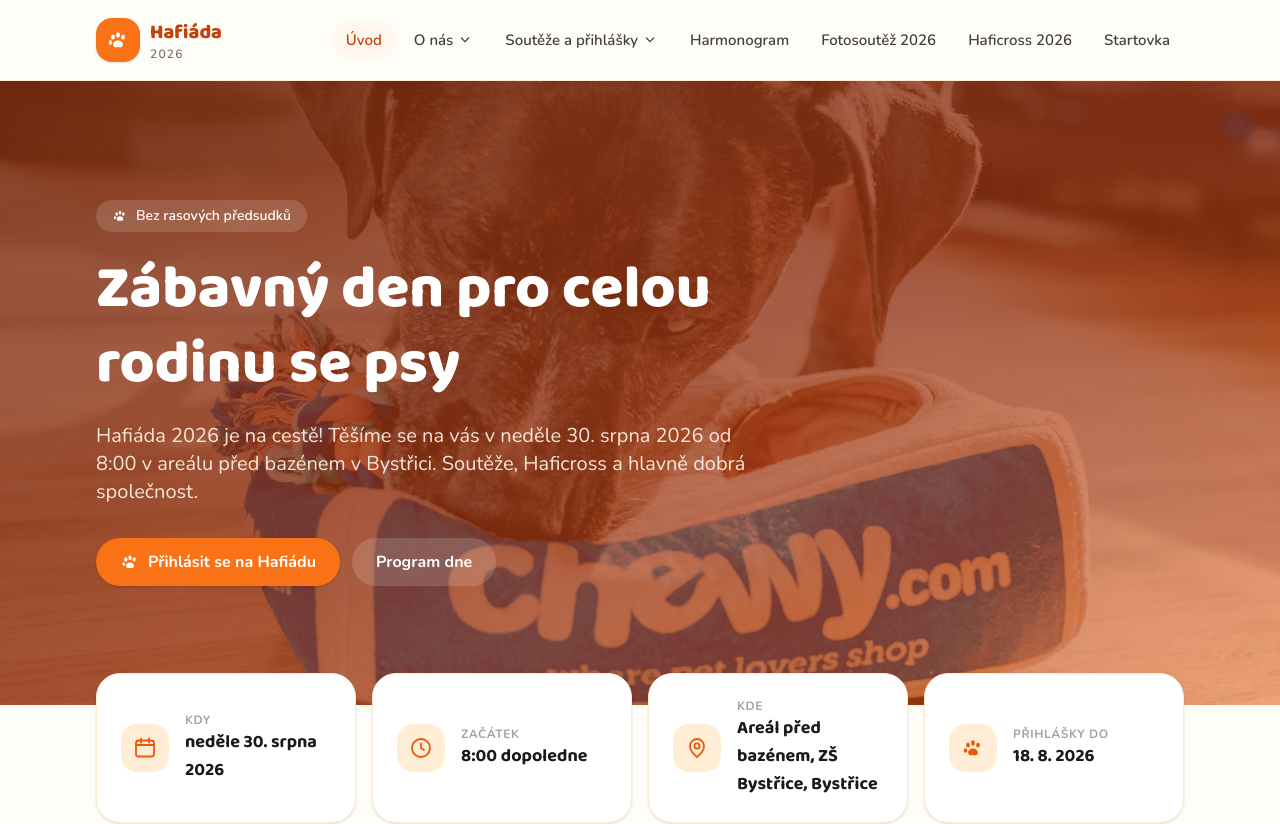
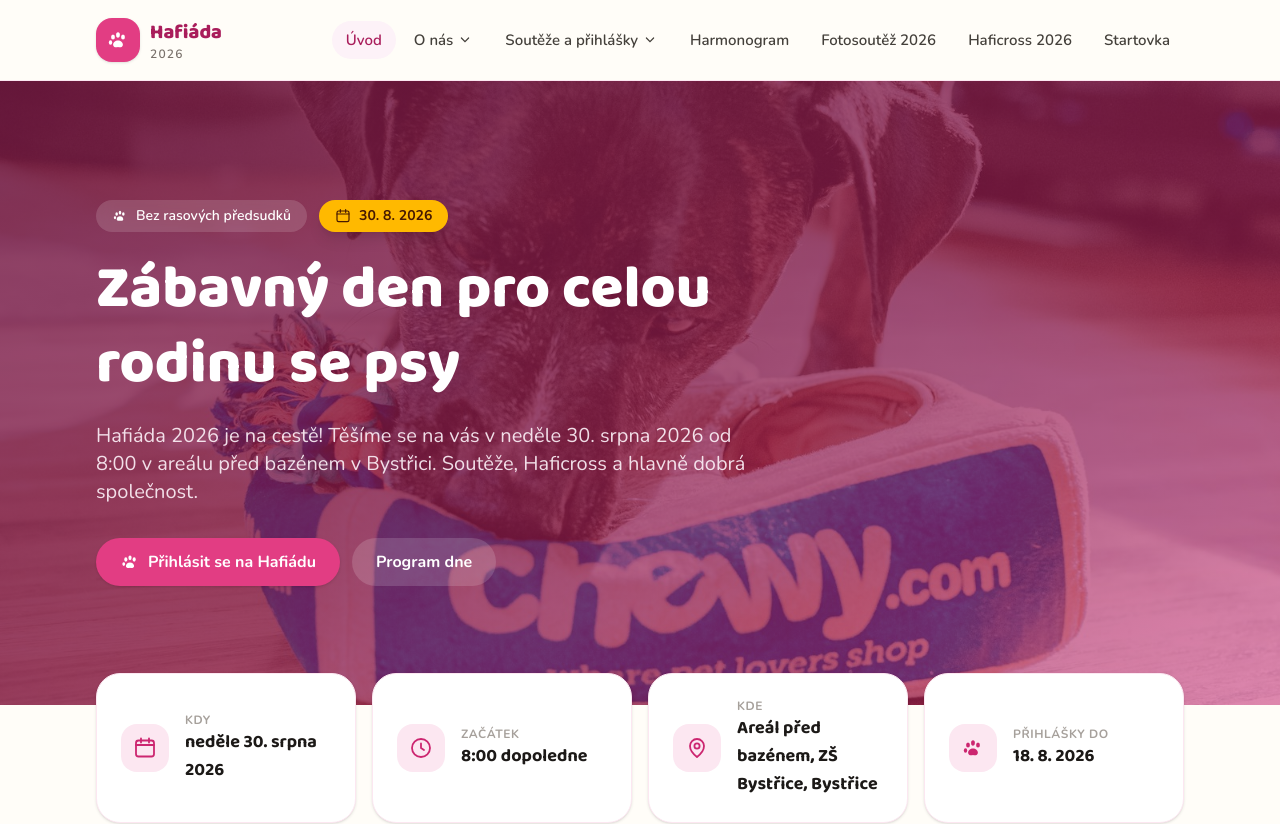
Before and after one commit to tereza-vac/hafiada-web, a React (Vite) app: page / in a window 1280 px wide. Shown: the top 824 px of the page. Built offline with nearby package versions, Linux system fonts and the light colour scheme.

Commit message:
style: barevne tema do barev plakatu (ruzova/magenta) + zlaty akcent data v hero

```diff
--- a/index.html
+++ b/index.html
@@ -8,7 +8,7 @@
       name="description"
       content="Hafiáda 2026 – zábavný den pro celou rodinu se psy. Soutěže, Haficross a pomoc zvířátkům v nouzi. 30. 8. 2026 v Bystřici."
     />
-    <meta name="theme-color" content="#ea580c" />
+    <meta name="theme-color" content="#cc2670" />
     <meta name="author" content="Hafiáda, z.s." />
     <meta name="robots" content="index, follow" />
     <link rel="canonical" href="https://hafiada.cz/" />
--- a/src/index.css
+++ b/src/index.css
@@ -1,16 +1,16 @@
 @import "tailwindcss";
 
 @theme {
-  --color-brand-50: #fff7ed;
-  --color-brand-100: #ffedd5;
-  --color-brand-200: #fed7aa;
-  --color-brand-300: #fdba74;
-  --color-brand-400: #fb923c;
-  --color-brand-500: #f97316;
-  --color-brand-600: #ea580c;
-  --color-brand-700: #c2410c;
-  --color-brand-800: #9a3412;
-  --color-brand-900: #7c2d12;
+  --color-brand-50: #fdf2f8;
+  --color-brand-100: #fce7f1;
+  --color-brand-200: #fbcfe3;
+  --color-brand-300: #f6a6c9;
+  --color-brand-400: #ef6fa6;
+  --color-brand-500: #e23d83;
+  --color-brand-600: #cc2670;
+  --color-brand-700: #a91d5b;
+  --color-brand-800: #8a1a4c;
+  --color-brand-900: #731843;
 
   --color-teal-50: #f0fdfa;
   --color-teal-100: #ccfbf1;
@@ -52,7 +52,7 @@
   .paw-bg {
     background-image: radial-gradient(
       circle at 1px 1px,
-      rgba(234, 88, 12, 0.08) 2px,
+      rgba(226, 61, 131, 0.08) 2px,
       transparent 0
     );
     background-size: 28px 28px;
--- a/src/pages/HomePage.tsx
+++ b/src/pages/HomePage.tsx
@@ -60,9 +60,14 @@ export default function HomePage() {
         <div className="absolute inset-0 bg-gradient-to-br from-brand-900/85 via-brand-800/75 to-brand-600/55" />
         <div className="container-page relative grid min-h-[78vh] items-center py-20">
           <div className="max-w-2xl">
-            <p className="inline-flex items-center gap-2 rounded-full bg-white/15 px-4 py-1.5 text-sm font-semibold backdrop-blur">
-              <PawIcon className="h-4 w-4" /> Bez rasových předsudků
-            </p>
+            <div className="flex flex-wrap items-center gap-3">
+              <p className="inline-flex items-center gap-2 rounded-full bg-white/15 px-4 py-1.5 text-sm font-semibold backdrop-blur">
+                <PawIcon className="h-4 w-4" /> Bez rasových předsudků
+              </p>
+              <p className="inline-flex items-center gap-2 rounded-full bg-amber-400 px-4 py-1.5 text-sm font-extrabold text-amber-950 shadow-lg">
+                <CalendarIcon className="h-4 w-4" /> {event.date}
+              </p>
+            </div>
             <h1 className="mt-5 text-4xl font-extrabold leading-tight sm:text-6xl">
               Zábavný den pro celou rodinu se psy
             </h1>
```
Also changed, not shown: public/favicon.svg.
